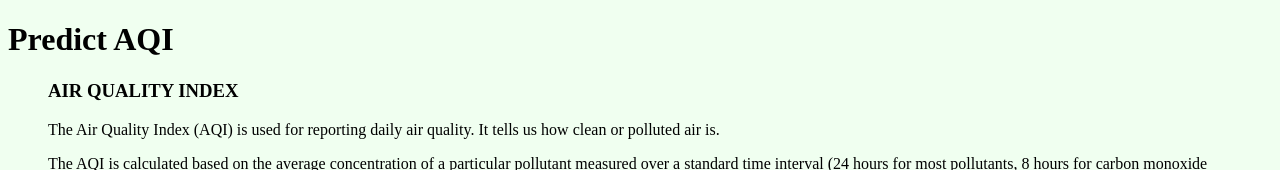
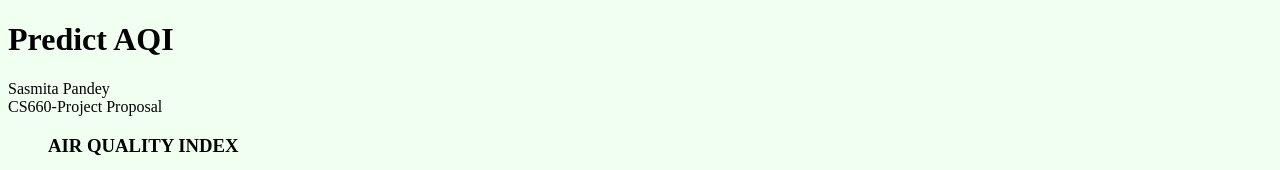
Before and after one commit to Sasmita-pnd/my-repository, a plain HTML site: page index.html in a window 1280 px wide. Shown: the top 170 px of the page. Drawn offline with Linux system fonts and the light colour scheme.

Commit message:
Update index.html

```diff
--- a/index.html
+++ b/index.html
@@ -7,6 +7,7 @@
 <body bgcolor="HoneyDew">
 
 <h1>Predict AQI</h1>
+<p> Sasmita Pandey<br>CS660-Project Proposal<br></p>
 <BLOCKQUOTE>
 <h3>AIR QUALITY INDEX</h3>
 <p>The Air Quality Index (AQI) is used for reporting daily air quality. It tells us how clean or polluted air is.
```
